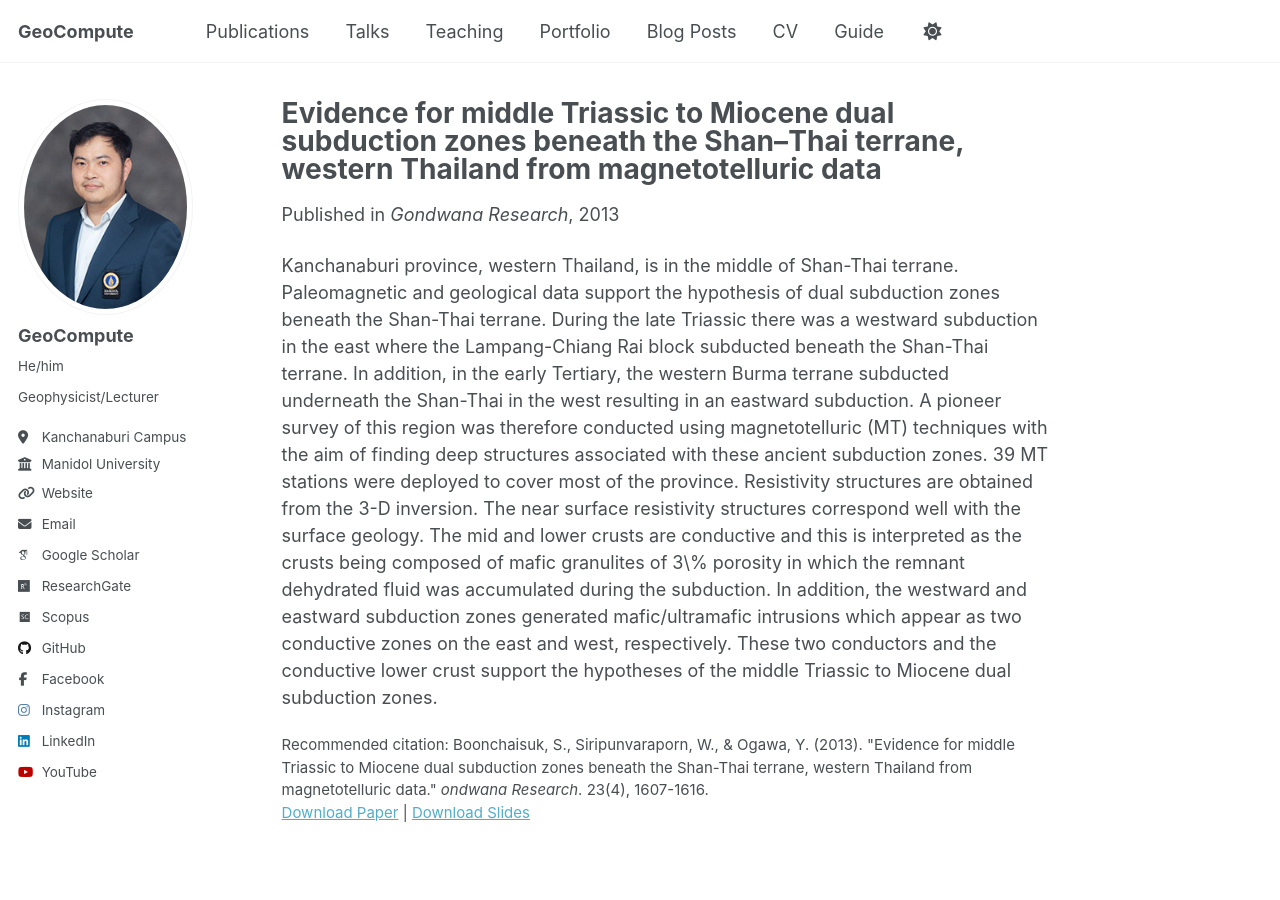
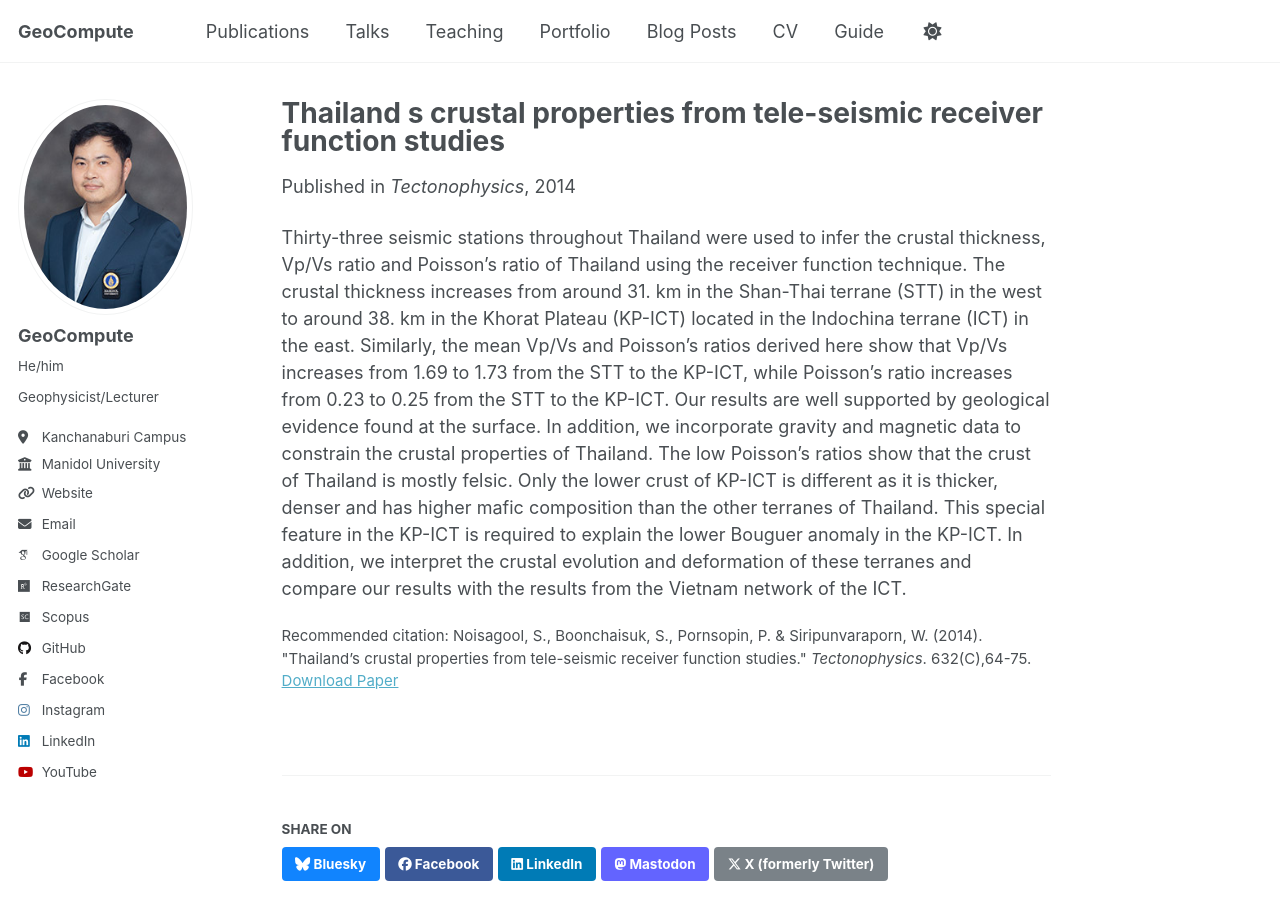
Before and after one commit to Songkhun/Songkhun.github.io, a Jekyll site: the page built from _publications/2014-Noisagool.md, in a window 1280 px wide and 900 px high. Built offline with Jekyll 4.4.1, drawn with Linux system fonts in a browser that asks for light colours; some web fonts are replaced; a script that is not in the unit is left out.

Commit message:
Update publication details for Noisagool paper

```diff
--- a/_publications/2014-Noisagool.md
+++ b/_publications/2014-Noisagool.md
@@ -1,14 +1,13 @@
 ---
-title: "Evidence for middle Triassic to Miocene dual subduction zones beneath the Shan–Thai terrane, western Thailand from magnetotelluric data"
+title: "Thailand s crustal properties from tele-seismic receiver function studies"
 collection: publications
-category: manuscripts
-permalink: /publication/2013-Boonchaisuk
-excerpt: 'This paper is about crustal structure study using Magnetotelluric survey at Kanchaburi.Figerprint: Crustal structure, Magnetotelluric, Subduction Zone, Shan-Thai'
-date: 2013-05-01
-venue: 'Gondwana Research'
-slidesurl: 'https://songkhun.github.io/files/slides3.pdf'
-paperurl: 'https://doi.org/10.1016/j.gr.2012.08.009'
-citation: 'Boonchaisuk, S., Siripunvaraporn, W., & Ogawa, Y. (2013). &quot;Evidence for middle Triassic to Miocene dual subduction zones beneath the Shan-Thai terrane, western Thailand from magnetotelluric data.&quot; <i>ondwana Research</i>. 23(4), 1607-1616.'
+category: conferences
+permalink: /publication/2014-Noisagool
+excerpt: 'This paper is about finding Thailand s crustal thickness using receiver function. Fingerprint: Poisson Ratio, Crustal Evolution, Bouguer Anomaly'
+date: 2014-02-17
+venue: 'Tectonophysics'
+paperurl: 'https://doi.org/10.1016/j.tecto.2014.06.014'
+citation: 'Noisagool, S., Boonchaisuk, S., Pornsopin, P. & Siripunvaraporn, W. (2014). &quot;Thailand&rsquo;s crustal properties from tele-seismic receiver function studies.&quot; <i>Tectonophysics</i>. 632(C),64-75.'
 ---
 
-Kanchanaburi province, western Thailand, is in the middle of Shan-Thai terrane. Paleomagnetic and geological data support the hypothesis of dual subduction zones beneath the Shan-Thai terrane. During the late Triassic there was a westward subduction in the east where the Lampang-Chiang Rai block subducted beneath the Shan-Thai terrane. In addition, in the early Tertiary, the western Burma terrane subducted underneath the Shan-Thai in the west resulting in an eastward subduction. A pioneer survey of this region was therefore conducted using magnetotelluric (MT) techniques with the aim of finding deep structures associated with these ancient subduction zones. 39 MT stations were deployed to cover most of the province. Resistivity structures are obtained from the 3-D inversion. The near surface resistivity structures correspond well with the surface geology. The mid and lower crusts are conductive and this is interpreted as the crusts being composed of mafic granulites of 3\% porosity in which the remnant dehydrated fluid was accumulated during the subduction. In addition, the westward and eastward subduction zones generated mafic/ultramafic intrusions which appear as two conductive zones on the east and west, respectively. These two conductors and the conductive lower crust support the hypotheses of the middle Triassic to Miocene dual subduction zones.
+Thirty-three seismic stations throughout Thailand were used to infer the crustal thickness, Vp/Vs ratio and Poisson's ratio of Thailand using the receiver function technique. The crustal thickness increases from around 31. km in the Shan-Thai terrane (STT) in the west to around 38. km in the Khorat Plateau (KP-ICT) located in the Indochina terrane (ICT) in the east. Similarly, the mean Vp/Vs and Poisson's ratios derived here show that Vp/Vs increases from 1.69 to 1.73 from the STT to the KP-ICT, while Poisson's ratio increases from 0.23 to 0.25 from the STT to the KP-ICT. Our results are well supported by geological evidence found at the surface. In addition, we incorporate gravity and magnetic data to constrain the crustal properties of Thailand. The low Poisson's ratios show that the crust of Thailand is mostly felsic. Only the lower crust of KP-ICT is different as it is thicker, denser and has higher mafic composition than the other terranes of Thailand. This special feature in the KP-ICT is required to explain the lower Bouguer anomaly in the KP-ICT. In addition, we interpret the crustal evolution and deformation of these terranes and compare our results with the results from the Vietnam network of the ICT.
```
